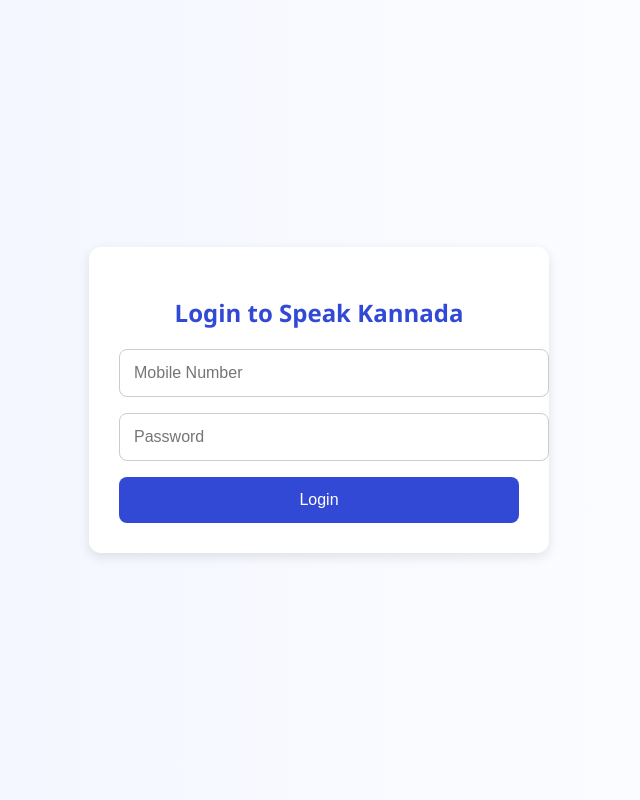
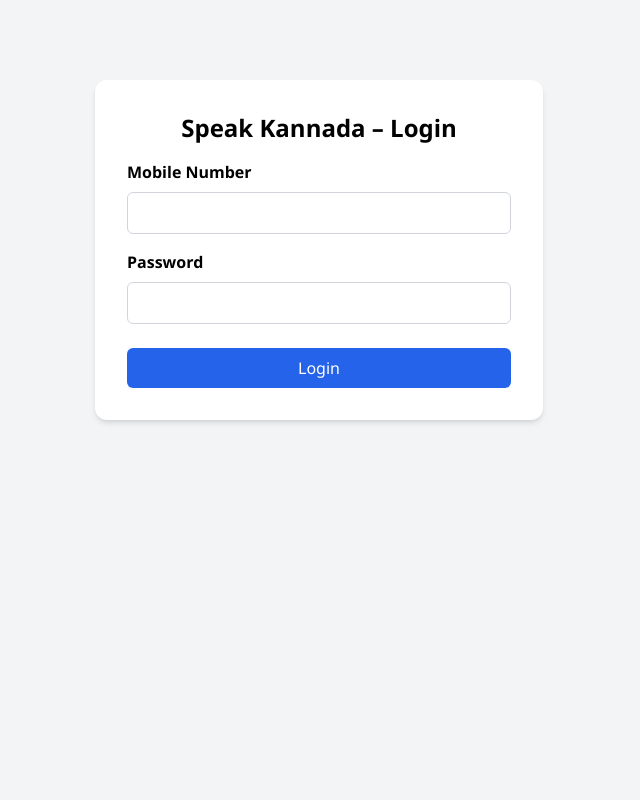
Before and after one commit to Superai-cool/Speak-Kannada, a Flask app: page /login in a window 1280 px wide. Shown: the whole page, without its empty margins (321-961 px from the left). Run offline with Flask 3, Linux system fonts and the light colour scheme; parts of the project's set-up code (start-up, migrations or seed data) failed here and were passed over; some libraries are stand-ins or nearby versions.

Commit message:
Update login.html

```diff
--- a/templates/login.html
+++ b/templates/login.html
@@ -1,80 +1,27 @@
 <!DOCTYPE html>
 <html lang="en">
 <head>
-  <meta charset="UTF-8"/>
-  <title>Login | Speak Kannada</title>
-  <meta name="viewport" content="width=device-width, initial-scale=1.0"/>
+  <meta charset="UTF-8" />
+  <title>Speak Kannada – Login</title>
+  <meta name="viewport" content="width=device-width, initial-scale=1.0" />
+  <script src="https://cdn.tailwindcss.com"></script>
   <style>
-    body {
-      font-family: 'Segoe UI', sans-serif;
-      background: linear-gradient(to right, #f0f4ff, #ffffff);
-      margin: 0;
-      display: flex;
-      justify-content: center;
-      align-items: center;
-      height: 100vh;
-    }
-
-    .login-box {
-      background: white;
-      padding: 30px;
-      width: 90%;
-      max-width: 400px;
-      border-radius: 12px;
-      box-shadow: 0 4px 12px rgba(0,0,0,0.1);
-      text-align: center;
-    }
-
-    h2 {
-      color: #3249d6;
-      margin-bottom: 20px;
-    }
-
-    input[type="tel"],
-    input[type="password"] {
-      width: 100%;
-      padding: 14px;
-      margin-bottom: 16px;
-      border-radius: 8px;
-      border: 1px solid #ccc;
-      font-size: 1rem;
-    }
-
-    button {
-      width: 100%;
-      padding: 14px;
-      background: #3249d6;
-      color: white;
-      font-size: 1rem;
-      border: none;
-      border-radius: 8px;
-      cursor: pointer;
-      transition: 0.3s;
-    }
-
-    button:hover {
-      background: #243bb8;
-    }
-
-    .error {
-      color: red;
-      margin-top: 10px;
-      font-size: 0.9rem;
-    }
+    * { font-family: 'Segoe UI', sans-serif; }
   </style>
 </head>
-<body>
-  <div class="login-box">
-    <h2>Login to Speak Kannada</h2>
-    <form method="POST">
-      <input type="tel" name="mobile" placeholder="Mobile Number" required />
-      <input type="password" name="password" placeholder="Password" required />
-      <button type="submit">Login</button>
+<body class="bg-gray-100">
+  <div class="max-w-md mx-auto mt-20 bg-white p-8 rounded-xl shadow-md">
+    <h2 class="text-2xl font-bold text-center mb-4">Speak Kannada – Login</h2>
+    {% if error %}
+      <p class="text-red-500 text-center mb-3">{{ error }}</p>
+    {% endif %}
+    <form method="POST" action="/login">
+      <label class="block mb-2 font-semibold">Mobile Number</label>
+      <input type="text" name="mobile" required class="w-full p-2 border border-gray-300 rounded-md mb-4" />
+      <label class="block mb-2 font-semibold">Password</label>
+      <input type="password" name="password" required class="w-full p-2 border border-gray-300 rounded-md mb-6" />
+      <button type="submit" class="w-full bg-blue-600 text-white p-2 rounded-md hover:bg-blue-700">Login</button>
     </form>
-
-    {% if error %}
-      <div class="error">{{ error }}</div>
-    {% endif %}
   </div>
 </body>
 </html>
```
